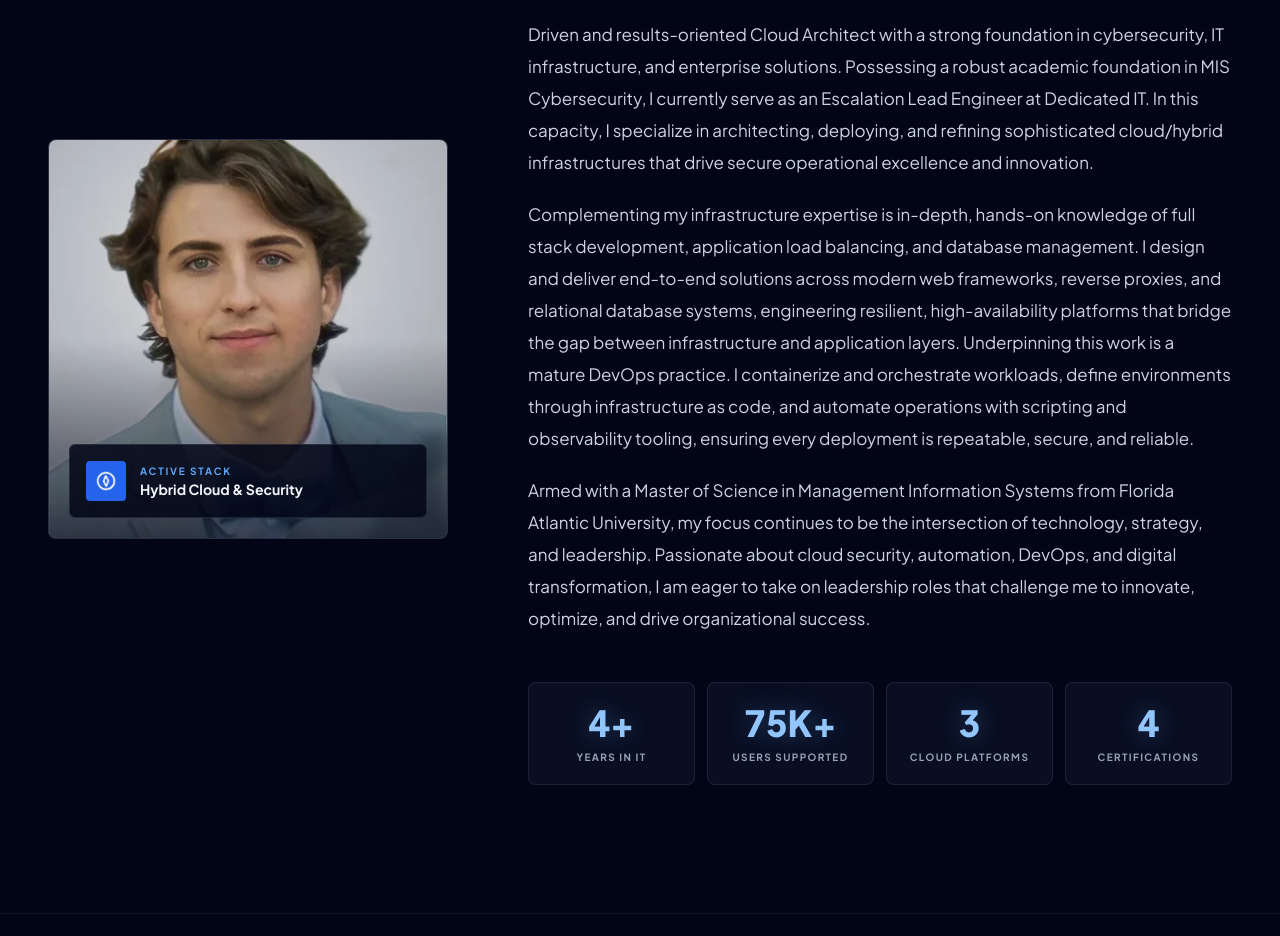
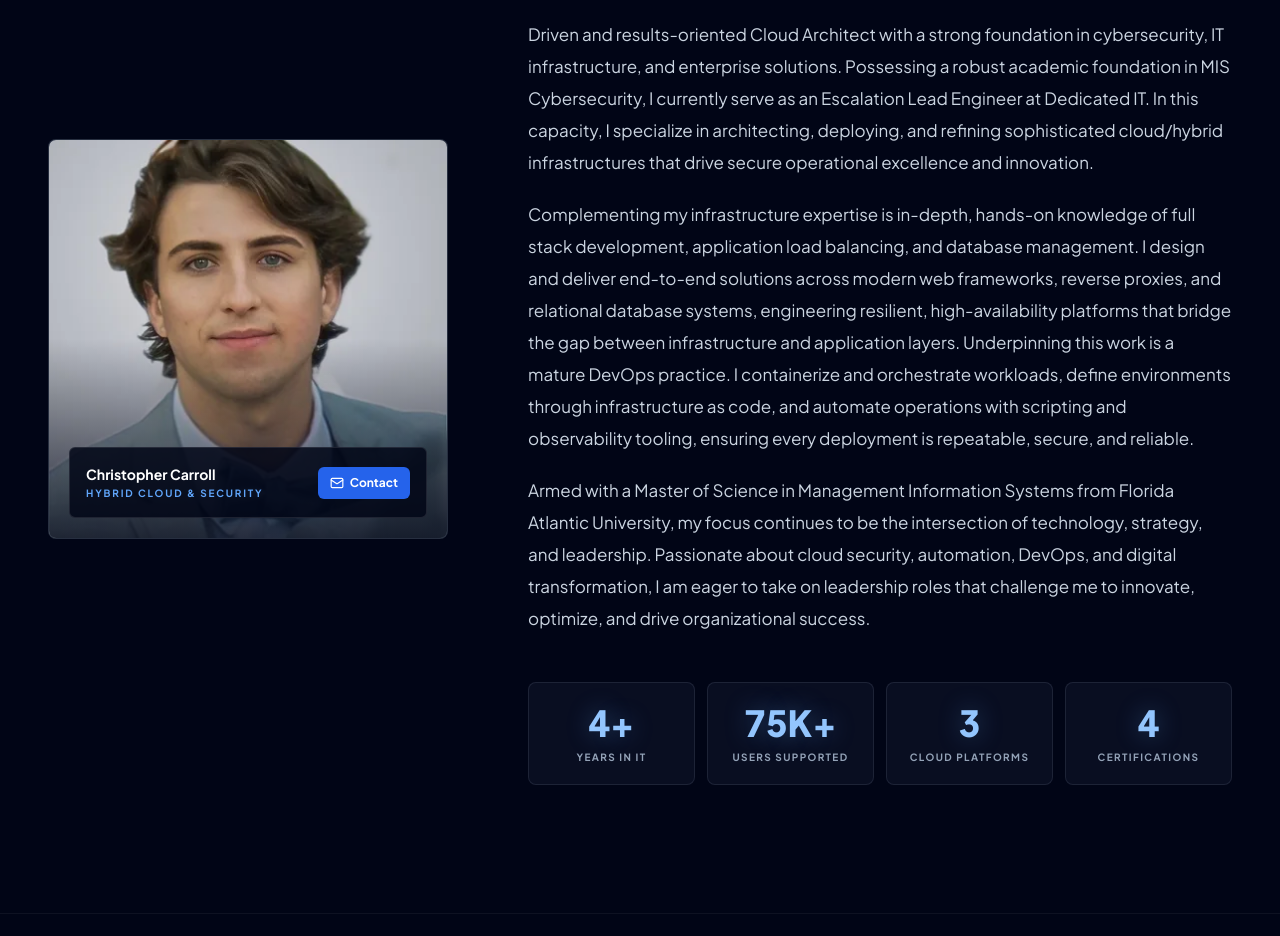
Before and after one commit to carrollchristopher/carrollchristopher.github.io, a React (Vite) app: page / in a window 1280 px wide. Shown: the part 1120-2056 px from the top of the page. Built offline with nearby package versions, Linux system fonts and the light colour scheme.

Commit message:
Turn the headshot into a card that tilts toward the cursor

```diff
--- a/App.tsx
+++ b/App.tsx
@@ -1,13 +1,14 @@
 import React, { useState, useEffect, useRef, lazy, Suspense } from 'react';
 import {
   Mail, Phone, Download, MapPin, Linkedin, Github,
-  ChevronRight, ChevronUp, Shield, Menu, X, Award, BookOpen, Zap, Compass, Users
+  ChevronRight, ChevronUp, Shield, Menu, X, Award, BookOpen, Zap, Users
 } from 'lucide-react';
 import { HeroRobot } from '@/components/ui/hero-robot';
 import { ExperienceTimeline } from '@/components/ui/experience-timeline';
 import { SpotlightGroup } from '@/components/ui/spotlight-group';
 import { CountUp } from '@/components/ui/count-up';
 import { SectionNav } from '@/components/ui/section-nav';
+import { ProfileCard } from '@/components/ui/profile-card';
 import { Spotlight } from '@/components/ui/spotlight';
 import { CHRIS_DATA, EXPERIENCE, SKILLS, EDUCATION, CERTIFICATIONS, INVOLVEMENT, WORKING_STYLE } from './constants';
 import heroPoster from './assets/hero-poster.webp';
@@ -296,7 +297,7 @@ const App: React.FC = () => {
           <div className="max-w-7xl mx-auto px-6 lg:px-12">
             <div className="flex flex-col lg:flex-row items-center gap-14 lg:gap-20">
               <div className="w-full max-w-sm lg:w-[400px] lg:max-w-none shrink-0">
-                <div className="group relative aspect-square w-full overflow-hidden rounded-lg border border-white/10 bg-slate-900">
+                <ProfileCard>
                   <img
                     src={CHRIS_DATA.profileImage}
                     srcSet={`${CHRIS_DATA.profileImageSmall} 400w, ${CHRIS_DATA.profileImage} 800w`}
@@ -308,15 +309,17 @@ const App: React.FC = () => {
                     decoding="async"
                     className="w-full h-full object-cover"
                   />
-                  <div className="absolute inset-0 bg-gradient-to-t from-slate-950/70 via-transparent to-transparent" aria-hidden="true"></div>
-                  <div className="absolute bottom-5 left-5 right-5 flex items-center gap-3.5 p-4 rounded-md border border-white/10 bg-slate-950/85">
-                    <div className="w-10 h-10 shrink-0 bg-blue-600 rounded flex items-center justify-center text-white" aria-hidden="true"><Compass size={20} className="animate-spin-slow" /></div>
-                    <div className="text-left">
-                      <p className="text-[10px] font-bold text-blue-400 uppercase tracking-[0.18em]">Active Stack</p>
-                      <p className="text-sm font-bold">Hybrid Cloud &amp; Security</p>
+                  <div className="absolute inset-0 bg-gradient-to-t from-slate-950/80 via-transparent to-transparent" aria-hidden="true"></div>
+                  <div className="absolute bottom-5 left-5 right-5 flex items-center justify-between gap-3 p-4 rounded-md border border-white/10 bg-slate-950/85">
+                    <div className="min-w-0 text-left">
+                      <p className="text-sm font-bold text-white">{CHRIS_DATA.name}</p>
+                      <p className="mt-0.5 text-[10px] font-bold text-blue-400 uppercase tracking-[0.18em]">Hybrid Cloud &amp; Security</p>
                     </div>
+                    <a href="#contact" className="shrink-0 inline-flex items-center gap-1.5 px-3 py-2 rounded-md bg-blue-600 hover:bg-blue-500 text-xs font-bold text-white transition-colors">
+                      <Mail size={14} aria-hidden="true" /> Contact
+                    </a>
                   </div>
-                </div>
+                </ProfileCard>
               </div>
 
               <div className="flex-1 min-w-0 text-left">
--- /dev/null
+++ b/components/ui/profile-card.tsx
@@ -0,0 +1,58 @@
+import { useEffect, useRef, type ReactNode } from 'react';
+
+const MAX_TILT_DEG = 9;
+
+// Photo card that tilts toward the pointer with a soft sheen where the light lands.
+// Pointer devices with hover only; elsewhere it is a still card.
+export function ProfileCard({ children }: { children: ReactNode }) {
+  const ref = useRef<HTMLDivElement>(null);
+
+  useEffect(() => {
+    const card = ref.current;
+    const reduced = window.matchMedia('(prefers-reduced-motion: reduce)').matches;
+    if (!card || reduced || !window.matchMedia('(hover: hover) and (pointer: fine)').matches) return;
+    let frame = 0;
+    let px = 0.5;
+    let py = 0.5;
+
+    const update = () => {
+      frame = 0;
+      card.style.setProperty('--tilt-x', `${(0.5 - py) * 2 * MAX_TILT_DEG}deg`);
+      card.style.setProperty('--tilt-y', `${(px - 0.5) * 2 * MAX_TILT_DEG}deg`);
+      card.style.setProperty('--sheen-x', `${px * 100}%`);
+      card.style.setProperty('--sheen-y', `${py * 100}%`);
+    };
+    const onMove = (event: PointerEvent) => {
+      const rect = card.getBoundingClientRect();
+      px = Math.min(Math.max((event.clientX - rect.left) / rect.width, 0), 1);
+      py = Math.min(Math.max((event.clientY - rect.top) / rect.height, 0), 1);
+      if (!frame) frame = requestAnimationFrame(update);
+    };
+    const onEnter = () => card.setAttribute('data-active', '');
+    const onLeave = () => {
+      card.removeAttribute('data-active');
+      px = 0.5;
+      py = 0.5;
+      if (!frame) frame = requestAnimationFrame(update);
+    };
+
+    card.addEventListener('pointerenter', onEnter);
+    card.addEventListener('pointermove', onMove);
+    card.addEventListener('pointerleave', onLeave);
+    return () => {
+      card.removeEventListener('pointerenter', onEnter);
+      card.removeEventListener('pointermove', onMove);
+      card.removeEventListener('pointerleave', onLeave);
+      if (frame) cancelAnimationFrame(frame);
+    };
+  }, []);
+
+  return (
+    <div ref={ref} className="profile-card">
+      <div className="profile-card-body relative aspect-square w-full overflow-hidden rounded-lg border border-white/10 bg-slate-900">
+        {children}
+        <span className="profile-card-sheen" aria-hidden="true" />
+      </div>
+    </div>
+  );
+}
--- a/index.css
+++ b/index.css
@@ -267,6 +267,33 @@
   }
 }
 
+/* ----- Profile card ----- */
+.profile-card {
+  perspective: 1000px;
+}
+.profile-card-body {
+  transform: rotateX(var(--tilt-x, 0deg)) rotateY(var(--tilt-y, 0deg));
+  transition: transform 700ms cubic-bezier(0.22, 1, 0.36, 1), box-shadow 400ms ease;
+}
+.profile-card[data-active] .profile-card-body {
+  transition-duration: 140ms, 400ms;
+  box-shadow: 0 30px 60px -20px rgba(2, 6, 23, 0.85), 0 0 0 1px rgba(147, 197, 253, 0.18);
+}
+.profile-card-sheen {
+  position: absolute;
+  inset: 0;
+  pointer-events: none;
+  opacity: 0;
+  mix-blend-mode: screen;
+  transition: opacity 400ms ease;
+  background:
+    radial-gradient(circle at var(--sheen-x, 50%) var(--sheen-y, 50%), rgba(191, 219, 254, 0.2), transparent 55%),
+    linear-gradient(115deg, transparent 35%, rgba(147, 197, 253, 0.07) 50%, transparent 65%);
+}
+.profile-card[data-active] .profile-card-sheen {
+  opacity: 1;
+}
+
 /* ----- Experience timeline ----- */
 .timeline-rail {
   position: absolute;
--- a/tailwind.config.js
+++ b/tailwind.config.js
@@ -18,13 +18,9 @@ export default {
           "0%": { opacity: "0", transform: "translate(-72%, -62%) scale(0.5)" },
           "100%": { opacity: "1", transform: "translate(-50%, -40%) scale(1)" },
         },
-        "spin-slow": {
-          to: { transform: "rotate(360deg)" },
-        },
       },
       animation: {
         spotlight: "spotlight 2s ease 0.75s 1 forwards",
-        "spin-slow": "spin-slow 8s linear infinite",
       },
     },
   },
```
